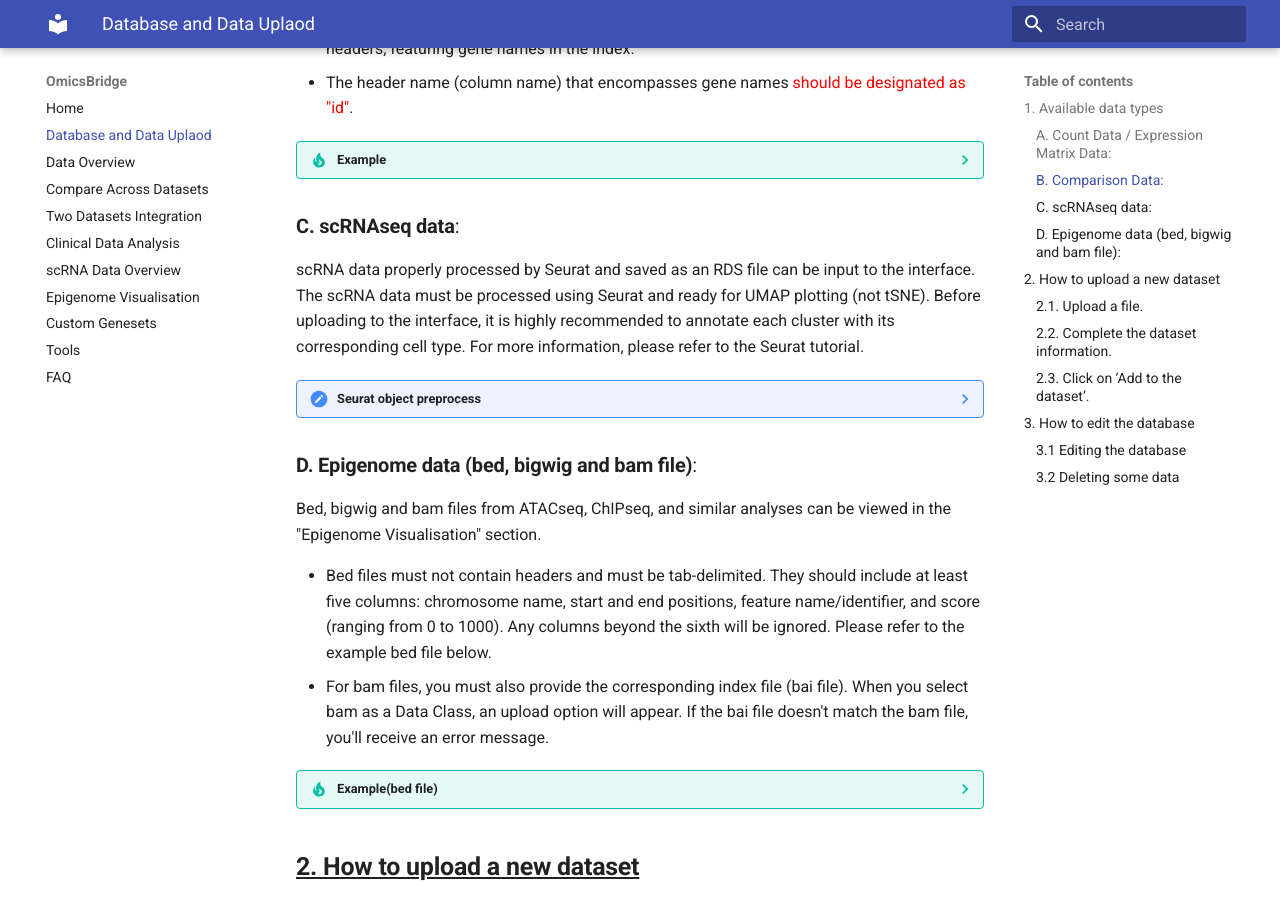
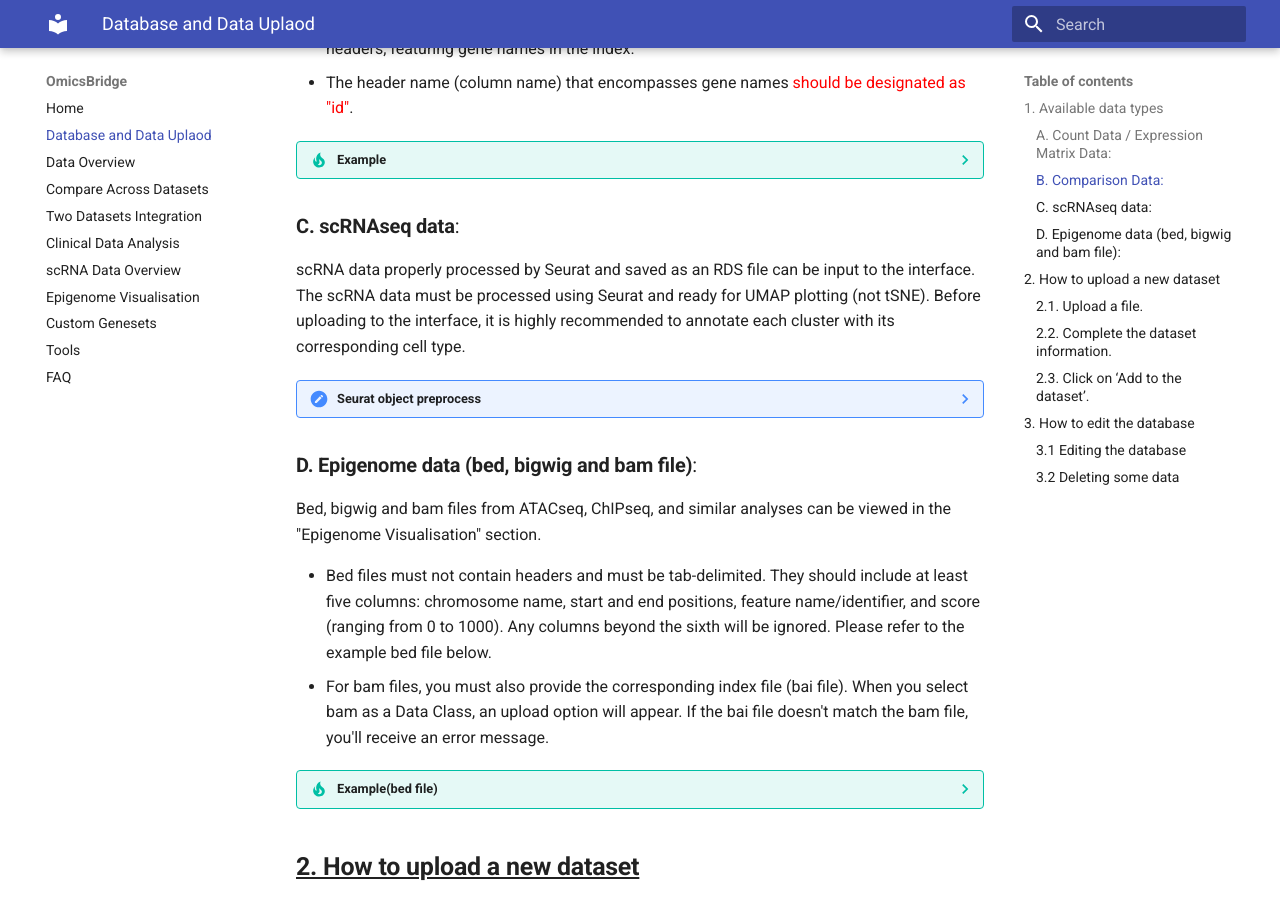
Before and after one commit to htsmto/OmicsBridge, an MkDocs documentation site: the page built from docs/Database.md, in a window 1280 px wide and 900 px high, scrolled down 1009 px. Built offline with MkDocs 1.6.1 and Material for MkDocs 9.7.7, drawn with Linux system fonts in a browser that asks for light colours.

Commit message:
Updated the scRNA part

```diff
--- a/docs/Database.md
+++ b/docs/Database.md
@@ -28,7 +28,7 @@ Any dataset containing log fold changes and statistical scores, including differ
     ![Example](img/1_log_table.png)
 
 ### **C. scRNAseq data**:
-scRNA data properly processed by Seurat and saved as an RDS file can be input to the interface. The scRNA data must be processed using Seurat and ready for UMAP plotting (not tSNE). Before uploading to the interface, it is highly recommended to annotate each cluster with its corresponding cell type. For more information, please refer to the Seurat tutorial.
+scRNA data properly processed by Seurat and saved as an RDS file can be input to the interface. The scRNA data must be processed using Seurat and ready for UMAP plotting (not tSNE). Before uploading to the interface, it is highly recommended to annotate each cluster with its corresponding cell type.
 
 ??? note "Seurat object preprocess"
     The Seurat object must be loaded from an RDS file. Ensure that `Reductions(Seurat_object)` returns "umap". While the metadata (Seurat_object@meta.data) is flexible, your data should ideally include "seurat_clusters" and "Annotation" fields for optimal functionality.
```
Also changed, not shown: docs/scRNA.md (+4 -0 lines).
